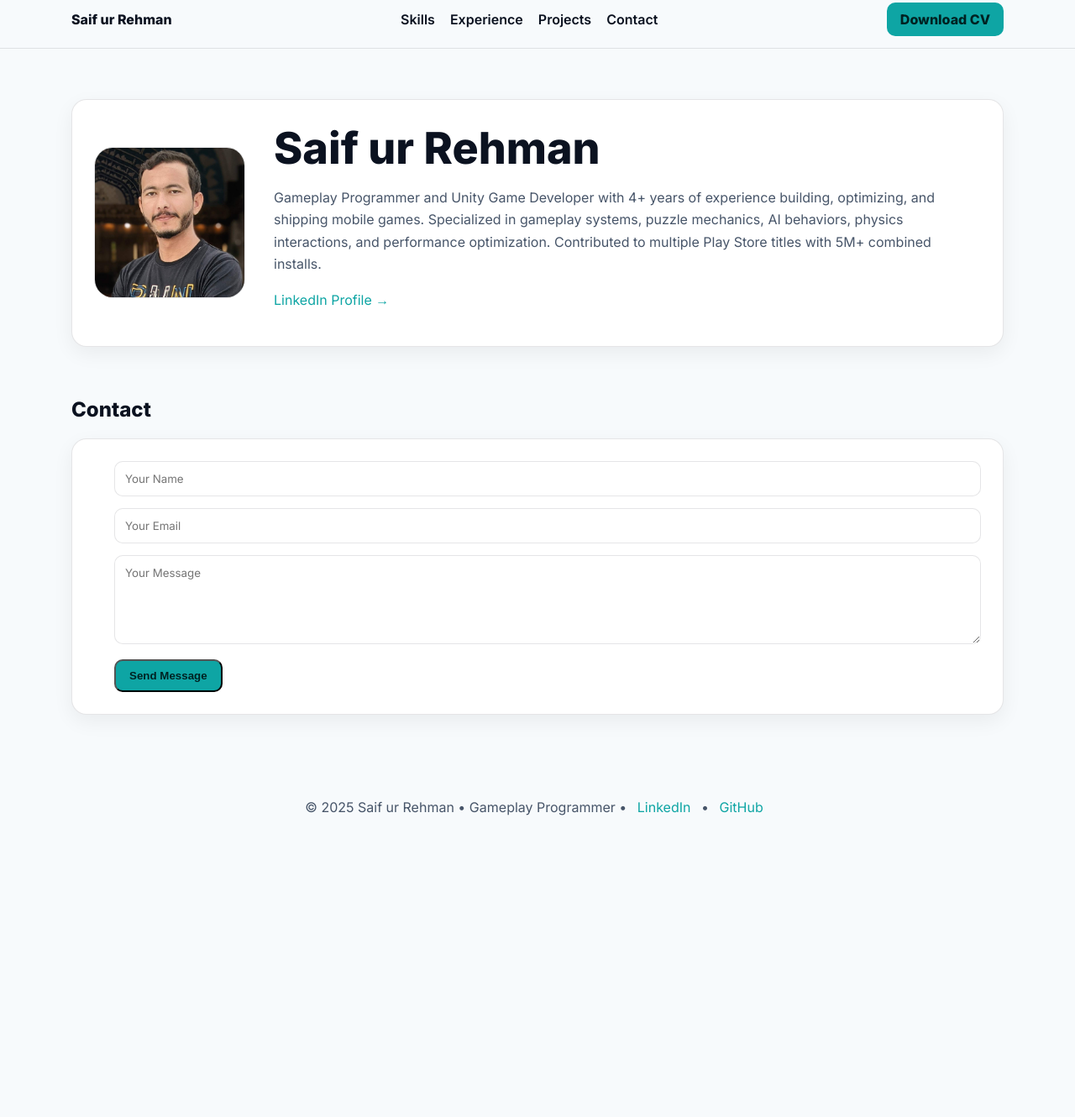
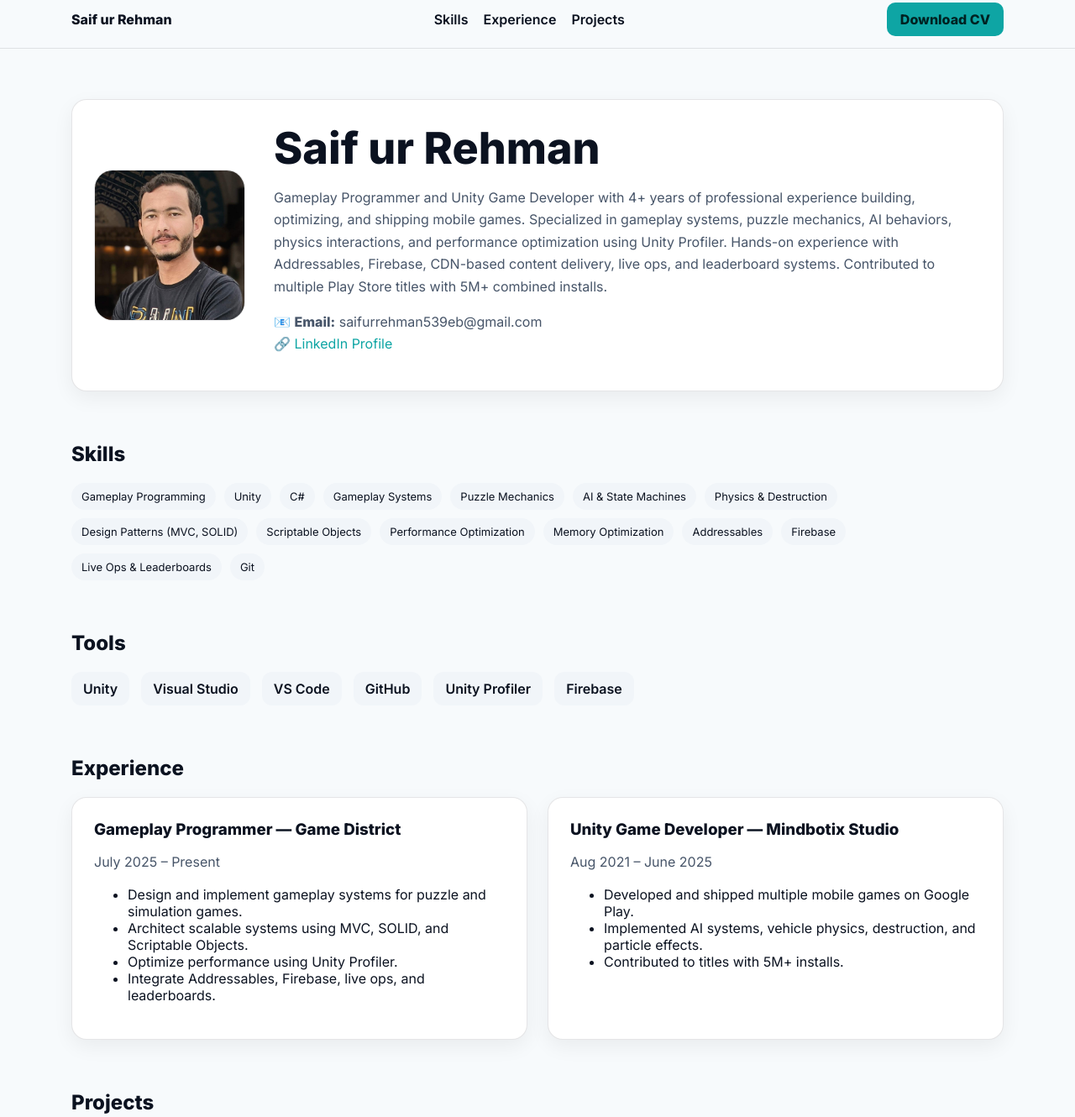
Before and after one commit to saifurrehman539eb/saifurrehman539eb.github.io, a plain HTML site: page index.html in a window 1280 px wide. Shown: the part 11-1341 px from the top of the page at 84% size. Before the commit the page ends 1022 px from the top, so only its background shows below. Drawn offline with Linux system fonts and the light colour scheme.

Commit message:
Update index.html
Signed-off-by: saifurrehman539eb <saifurrehman539eb@gmail.com>

```diff
--- a/index.html
+++ b/index.html
@@ -135,20 +135,6 @@ h1{font-size:52px}
   font-weight:700;
 }
 
-/* CONTACT – CONTENT ONLY SHIFTED */
-#contact .card form{
-  padding-left:24px;
-}
-#contact input,
-#contact textarea{
-  width:100%;
-  padding:12px;
-  margin-bottom:14px;
-  border-radius:10px;
-  border:1px solid var(--border);
-  font-family:inherit;
-}
-
 /* FOOTER */
 footer{
   text-align:center;
@@ -157,15 +143,11 @@ footer{
 }
 footer a{margin:0 8px}
 
-/* RESPONSIVE */
 @media(max-width:900px){
   .hero-card{grid-template-columns:1fr;text-align:center}
   .avatar{margin:auto}
   h1{font-size:40px}
   .nav-links{display:none}
-}
-@media(max-width:768px){
-  #contact .card form{padding-left:0}
 }
 </style>
 </head>
@@ -179,7 +161,6 @@ footer a{margin:0 8px}
       <a href="#skills">Skills</a>
       <a href="#experience">Experience</a>
       <a href="#projects">Projects</a>
-      <a href="#contact">Contact</a>
     </div>
     <a class="btn" href="assets/Saif_ur_Rehman_Gameplay_Programmer.pdf" target="_blank">Download CV</a>
   </div>
@@ -191,35 +172,144 @@ footer a{margin:0 8px}
     <div>
       <h1>Saif ur Rehman</h1>
       <p class="lead">
-        Gameplay Programmer and Unity Game Developer with 4+ years of experience building, optimizing,
-        and shipping mobile games. Specialized in gameplay systems, puzzle mechanics, AI behaviors,
-        physics interactions, and performance optimization. Contributed to multiple Play Store titles
-        with 5M+ combined installs.
+        Gameplay Programmer and Unity Game Developer with 4+ years of professional experience building,
+        optimizing, and shipping mobile games. Specialized in gameplay systems, puzzle mechanics,
+        AI behaviors, physics interactions, and performance optimization using Unity Profiler.
+        Hands-on experience with Addressables, Firebase, CDN-based content delivery, live ops,
+        and leaderboard systems. Contributed to multiple Play Store titles with 5M+ combined installs.
       </p>
       <p class="lead">
-        <a href="https://linkedin.com/in/saifurrehman539" target="_blank">LinkedIn Profile →</a>
+        📧 <strong>Email:</strong> saifurrehman539eb@gmail.com<br>
+        🔗 <a href="https://linkedin.com/in/saifurrehman539" target="_blank">LinkedIn Profile</a>
       </p>
     </div>
   </div>
 </section>
 
-<section id="contact">
-  <h2>Contact</h2><br>
-  <div class="card">
-    <form action="https://formsubmit.co/saifurrehman539eb@gmail.com" method="POST">
-      <input name="name" placeholder="Your Name" required>
-      <input name="email" type="email" placeholder="Your Email" required>
-      <textarea name="message" rows="5" placeholder="Your Message" required></textarea>
-      <button class="btn" type="submit">Send Message</button>
-    </form>
+<section id="skills">
+<h2>Skills</h2><br>
+<div class="tags">
+<span class="tag">Gameplay Programming</span>
+<span class="tag">Unity</span>
+<span class="tag">C#</span>
+<span class="tag">Gameplay Systems</span>
+<span class="tag">Puzzle Mechanics</span>
+<span class="tag">AI & State Machines</span>
+<span class="tag">Physics & Destruction</span>
+<span class="tag">Design Patterns (MVC, SOLID)</span>
+<span class="tag">Scriptable Objects</span>
+<span class="tag">Performance Optimization</span>
+<span class="tag">Memory Optimization</span>
+<span class="tag">Addressables</span>
+<span class="tag">Firebase</span>
+<span class="tag">Live Ops & Leaderboards</span>
+<span class="tag">Git</span>
+</div>
+</section>
+
+<section id="tools">
+<h2>Tools</h2><br>
+<div class="tools">
+<div class="tool">Unity</div>
+<div class="tool">Visual Studio</div>
+<div class="tool">VS Code</div>
+<div class="tool">GitHub</div>
+<div class="tool">Unity Profiler</div>
+<div class="tool">Firebase</div>
+</div>
+</section>
+
+<section id="experience">
+<h2>Experience</h2><br>
+<div class="grid">
+<div class="card">
+<h3>Gameplay Programmer — Game District</h3>
+<p class="lead">July 2025 – Present</p>
+<ul>
+<li>Design and implement gameplay systems for puzzle and simulation games.</li>
+<li>Architect scalable systems using MVC, SOLID, and Scriptable Objects.</li>
+<li>Optimize performance using Unity Profiler.</li>
+<li>Integrate Addressables, Firebase, live ops, and leaderboards.</li>
+</ul>
+</div>
+
+<div class="card">
+<h3>Unity Game Developer — Mindbotix Studio</h3>
+<p class="lead">Aug 2021 – June 2025</p>
+<ul>
+<li>Developed and shipped multiple mobile games on Google Play.</li>
+<li>Implemented AI systems, vehicle physics, destruction, and particle effects.</li>
+<li>Contributed to titles with 5M+ installs.</li>
+</ul>
+</div>
+</div>
+</section>
+
+<section id="projects">
+<h2>Projects</h2><br>
+<div class="grid">
+
+<script>
+const projects = [
+["Hair Cutting Barber Shop","com.gds.hair.cutting.barber.shop.games"],
+["Robot Car Battle Transform","com.gds.robot.car.battle.transform"],
+["Solar Planet Smash","com.gds.solar.planet.smash"],
+["Electronics Store Manager","com.gds.electronics.store.manager.game"],
+["Airplane Fight Simulator","com.torquegamers.airplane.fight.sim"],
+["Wild Wolf Simulator 3D","com.torquegamers.wild.wolf.sim3d"],
+["ASMR Mask Mixture","com.torquegamers.asmr.mask.mixture"],
+["Weapons Shop Simulator","com.gds.weapons.shop.simulator"],
+["Grandpa Cat Life","com.gds.grandpa.cat.life.pet.simulator"],
+["City Demolition","com.torquegamers.city.demolition"],
+["Fat Cat Simulator","com.torquegamers.fat.cat.sim"],
+["Road Power Wash Truck","com.torquegamers.road.power.wash.truck"],
+["Stable Horse Care Simulator","com.torquegamers.stable.horse.care.sim"],
+["City Trash Truck Simulator","com.torquegamers.city.trash.truck.sim"],
+["Mud Truck Offroad Driving","com.torquegamers.mudtruck.offroad.driving"]
+];
+
+document.write(projects.map(p=>`
+<div class="card">
+  <div class="slideshow">
+    <img src="assets/projects/${p[1]}-1.jpg" class="active">
+    <img src="assets/projects/${p[1]}-2.jpg">
   </div>
+  <h3>${p[0]}</h3>
+  <div class="project-footer">
+    <div class="tags">
+      <span class="tag">Gameplay Programming</span>
+      <span class="tag">Unity</span>
+      <span class="tag">C#</span>
+    </div>
+    <a class="store-btn" target="_blank"
+       href="https://play.google.com/store/apps/details?id=${p[1]}">
+       Play Store
+    </a>
+  </div>
+</div>
+`).join(""));
+</script>
+
+</div>
 </section>
 
 <footer>
-  © 2025 Saif ur Rehman • Gameplay Programmer •
-  <a href="https://linkedin.com/in/saifurrehman539" target="_blank">LinkedIn</a> •
-  <a href="https://github.com/saifurrehman539eb" target="_blank">GitHub</a>
+© 2025 Saif ur Rehman • Gameplay Programmer •
+📧 saifurrehman539eb@gmail.com •
+<a href="https://linkedin.com/in/saifurrehman539" target="_blank">LinkedIn</a> •
+<a href="https://github.com/saifurrehman539eb" target="_blank">GitHub</a>
 </footer>
+
+<script>
+document.querySelectorAll('.slideshow').forEach(s=>{
+  const imgs=s.querySelectorAll('img');let i=0;
+  setInterval(()=>{
+    imgs[i].classList.remove('active');
+    i=(i+1)%imgs.length;
+    imgs[i].classList.add('active');
+  },3000);
+});
+</script>
 
 </body>
 </html>
```
